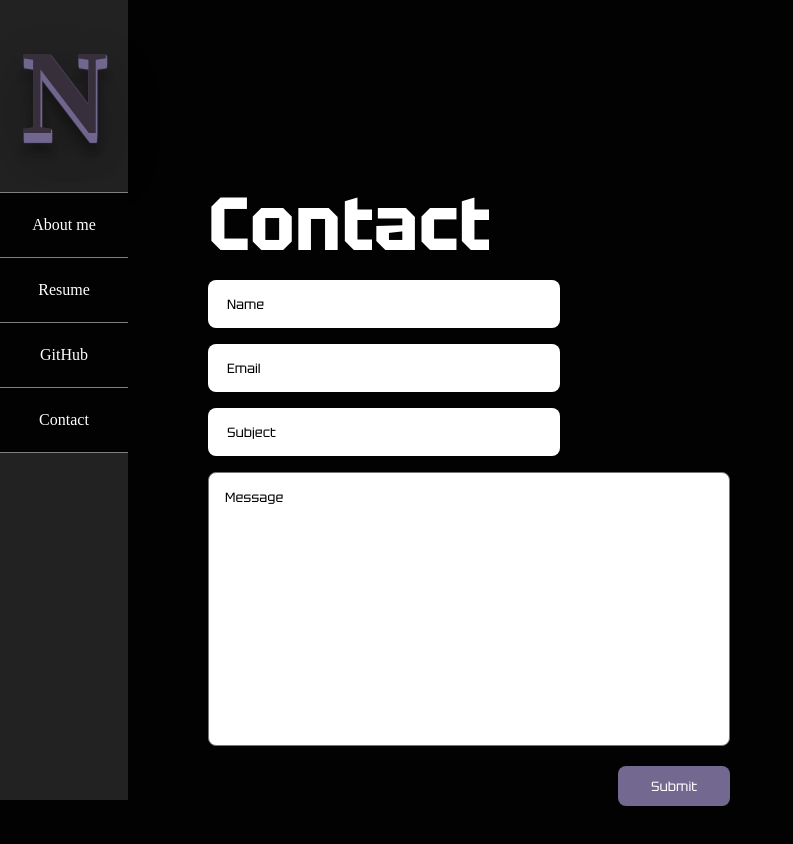
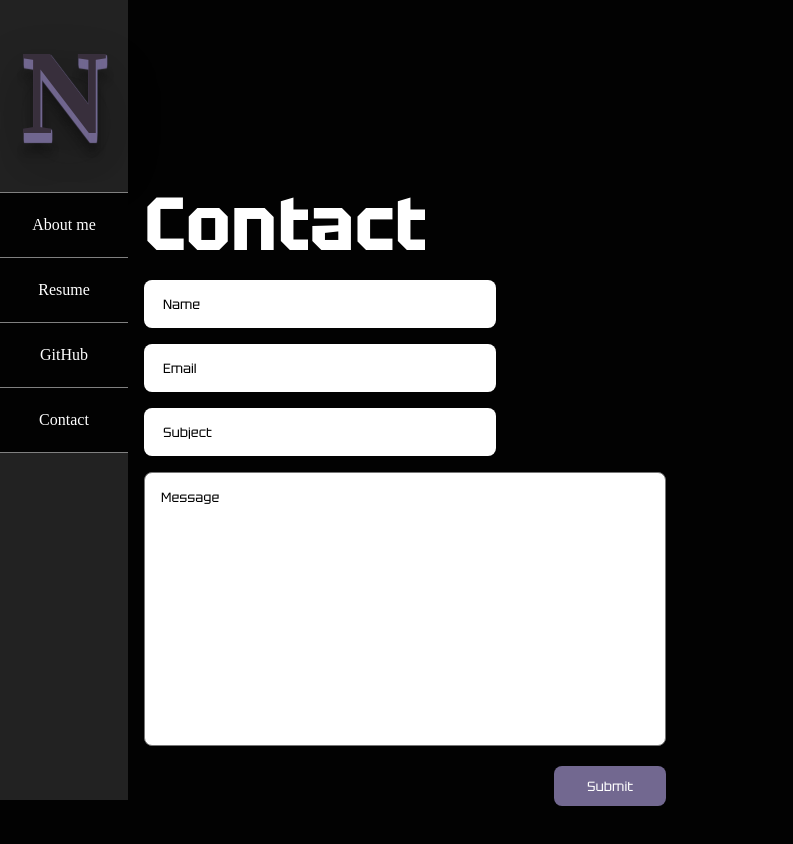
Before and after one commit to nathanejbrown/portfolio, an Angular app: page /contact in a window 1280 px wide. Shown: the top 844 px of the page, without its empty margins (0-793 px from the left). Built offline with nearby package versions, Linux system fonts and the light colour scheme.

Commit message:
fixes visual issue with large screen

```diff
--- a/src/app/app.component.scss
+++ b/src/app/app.component.scss
@@ -6,7 +6,7 @@
 
 .content {
   margin-top: 8.5rem;
-  margin-left: 12rem;
+  margin-left: 10%;
   padding: 1rem;
   background-color: $profile-black;
   height: 100vh;
```
